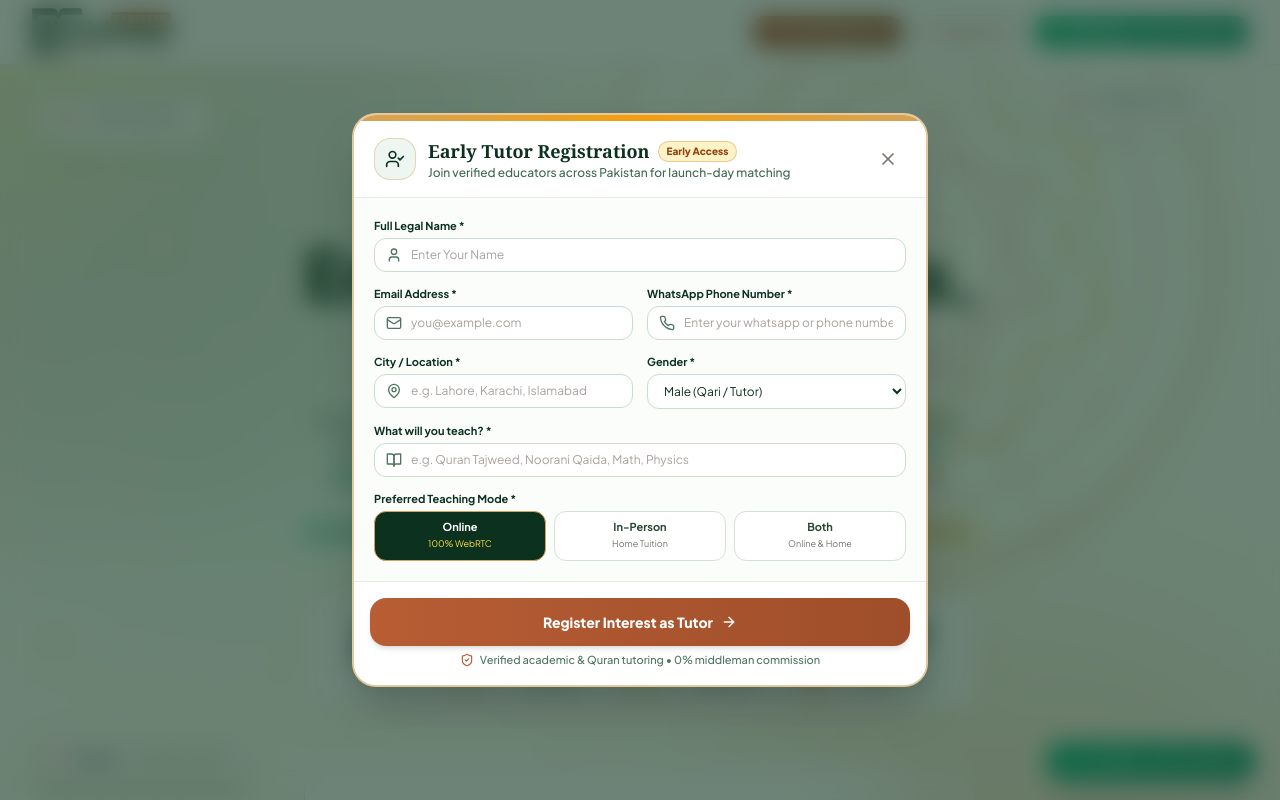
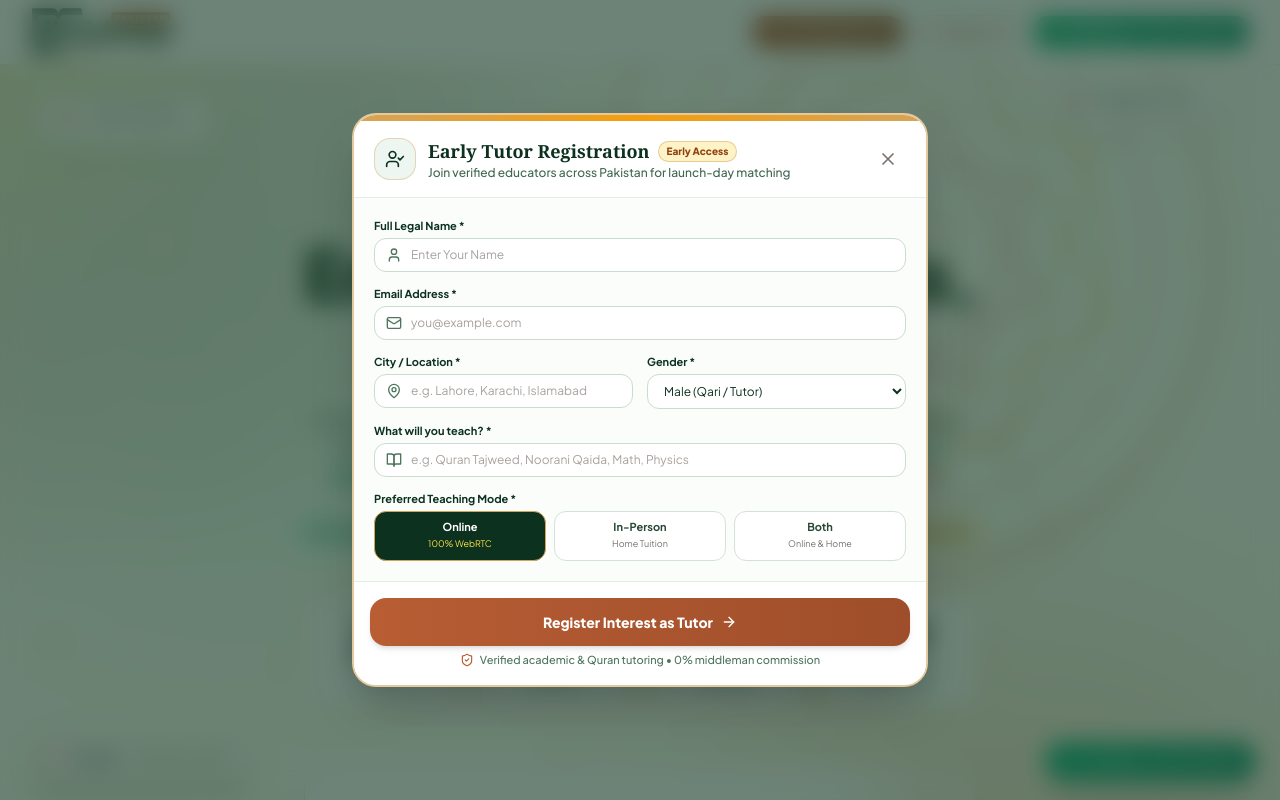
Before and after one commit to wpkindle/IlmDunya, a React (Vite) app: page / in a window 1280 px wide. Both pictures are taken after a click on the button "Tutor Registration". Shown: the top 800 px of the page. Built offline with nearby package versions, Linux system fonts and the light colour scheme; a web font is replaced by a local one.

Commit message:
fix(tutor): remove whatsapp/number field from tutor registration modal

```diff
--- a/src/components/TutorRegistrationModal.jsx
+++ b/src/components/TutorRegistrationModal.jsx
@@ -3,7 +3,6 @@ import {
   UserCheck,
   X,
   Mail,
-  Phone,
   User,
   MapPin,
   BookOpen,
@@ -23,7 +22,6 @@ export default function TutorRegistrationModal({ isOpen, onClose }) {
   // Form State
   const [name, setName] = useState("");
   const [email, setEmail] = useState("");
-  const [phone, setPhone] = useState("");
   const [gender, setGender] = useState("male");
   const [city, setCity] = useState("");
   const [primarySubject, setPrimarySubject] = useState("");
@@ -44,8 +42,6 @@ export default function TutorRegistrationModal({ isOpen, onClose }) {
       const payload = {
         name: name.trim(),
         email: email.trim().toLowerCase(),
-        phone: phone.trim(),
-        number: phone.trim(),
         password: "IlmDunya2026!",
         role: "tutor",
         gender,
@@ -153,7 +149,7 @@ export default function TutorRegistrationModal({ isOpen, onClose }) {
                 </div>
 
                 {/* Email Address */}
-                <div className="space-y-1">
+                <div className="space-y-1 sm:col-span-2">
                   <label className="text-[11px] font-bold text-[#0c311e] block">
                     Email Address *
                   </label>
@@ -165,24 +161,6 @@ export default function TutorRegistrationModal({ isOpen, onClose }) {
                       value={email}
                       onChange={(e) => setEmail(e.target.value)}
                       placeholder="you@example.com"
-                      className="w-full pl-9 pr-3 py-2 rounded-xl bg-white border border-[#c8dcd0] focus:border-[#d4a359] focus:outline-none text-[#0c311e] text-xs placeholder:text-stone-400 shadow-2xs"
-                    />
-                  </div>
-                </div>
-
-                {/* WhatsApp Phone */}
-                <div className="space-y-1">
-                  <label className="text-[11px] font-bold text-[#0c311e] block">
-                    WhatsApp Phone Number *
-                  </label>
-                  <div className="relative">
-                    <Phone className="w-4 h-4 text-[#4e755e] absolute left-3 top-1/2 -translate-y-1/2" />
-                    <input
-                      type="tel"
-                      required
-                      value={phone}
-                      onChange={(e) => setPhone(e.target.value)}
-                      placeholder="Enter your whatsapp or phone number"
                       className="w-full pl-9 pr-3 py-2 rounded-xl bg-white border border-[#c8dcd0] focus:border-[#d4a359] focus:outline-none text-[#0c311e] text-xs placeholder:text-stone-400 shadow-2xs"
                     />
                   </div>
@@ -334,8 +312,8 @@ export default function TutorRegistrationModal({ isOpen, onClose }) {
                     <strong className="text-[#0c311e]">{city || "Online"}</strong>
                   </div>
                   <div>
-                    <span className="text-[10px] text-stone-500 block">WhatsApp:</span>
-                    <strong className="text-[#0c311e]">{phone}</strong>
+                    <span className="text-[10px] text-stone-500 block">Email:</span>
+                    <strong className="text-[#0c311e] truncate block">{email}</strong>
                   </div>
                   <div>
                     <span className="text-[10px] text-stone-500 block">Subject / Teaching:</span>
```
